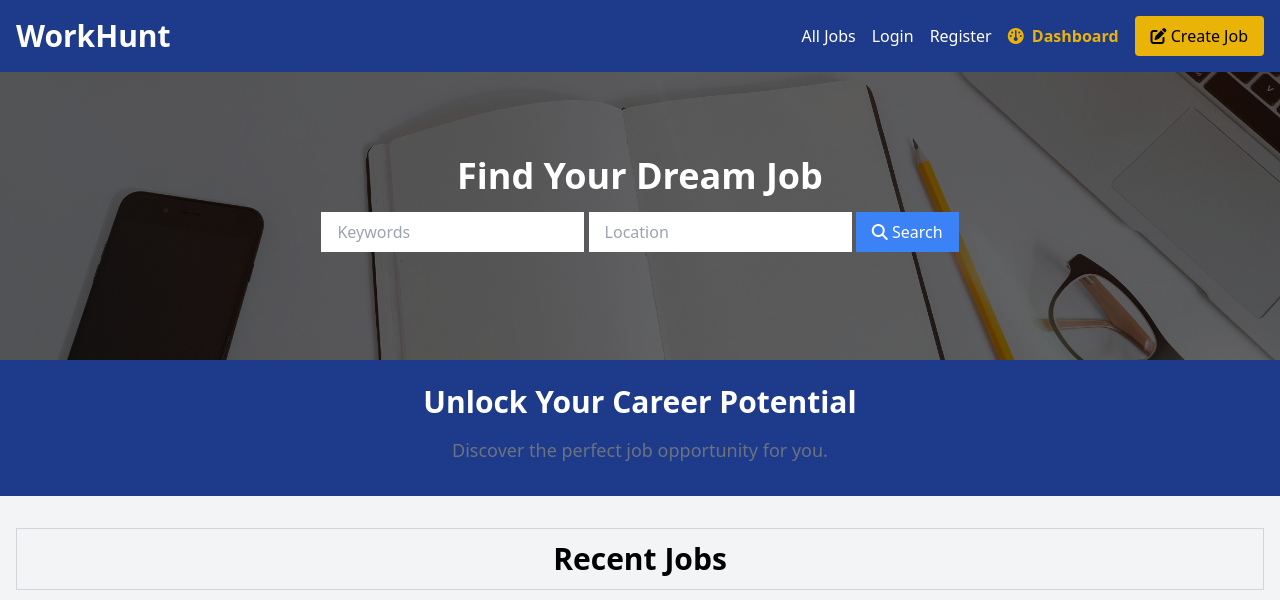
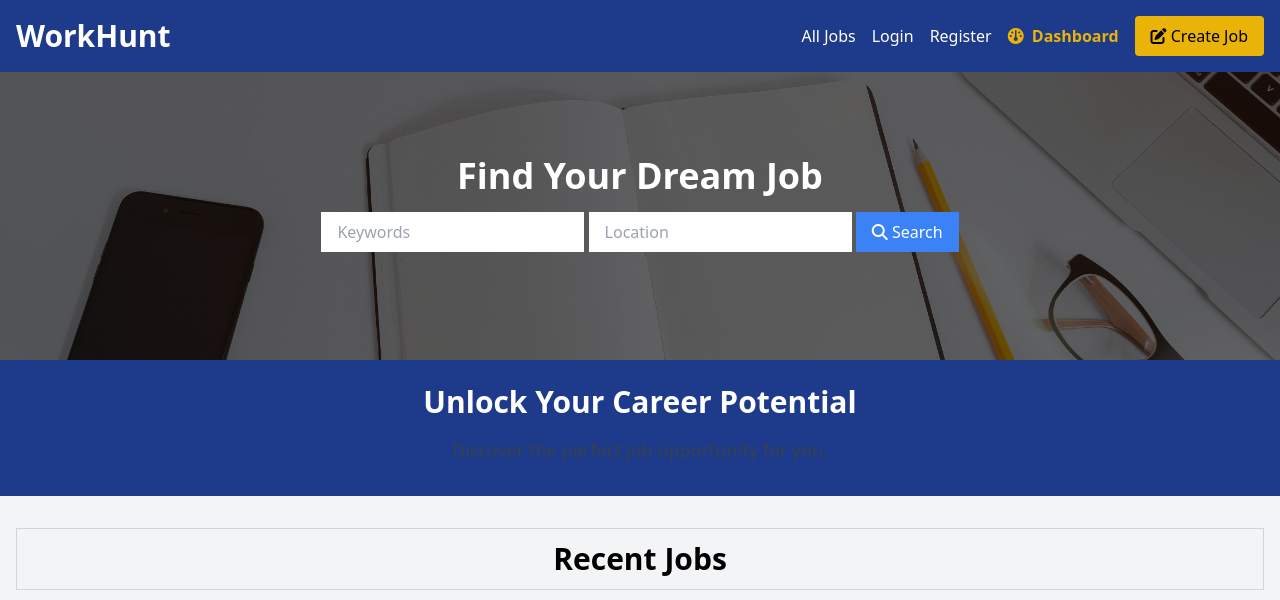
Before and after one commit to btwGaurav/workhunt-tamplate, a website: page index.html in a window 1280 px wide. Shown: the top 600 px of the page. Drawn offline with Linux system fonts and the light colour scheme.

```diff
--- a/index.html
+++ b/index.html
@@ -116,7 +116,7 @@
     <section class="bg-blue-900 text-white py-6 text-center">
       <div class="container mx-auto">
         <h2 class="sm:text-3xl text-2xl font-semibold">Unlock Your Career Potential</h2>
-        <p class="sm:text-lg text-base text-gray-500 mt-2 p-2">
+        <p class="sm:text-lg text-base text-gray-700 mt-2 p-2">
           Discover the perfect job opportunity for you.
         </p>
       </div>
```
Also changed, not shown: create-job.html (+1 -1 lines).
